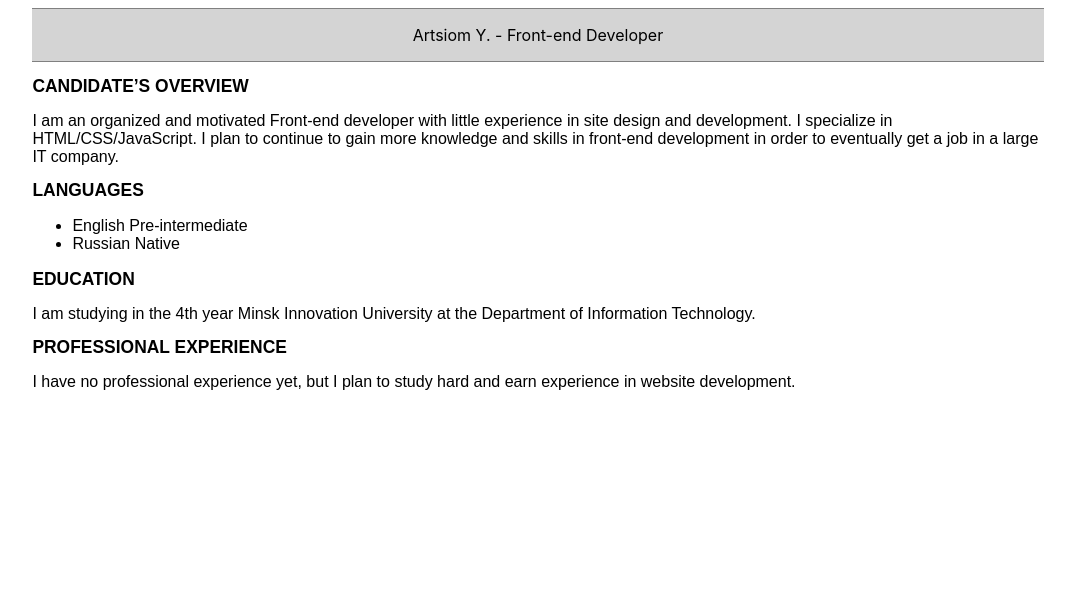
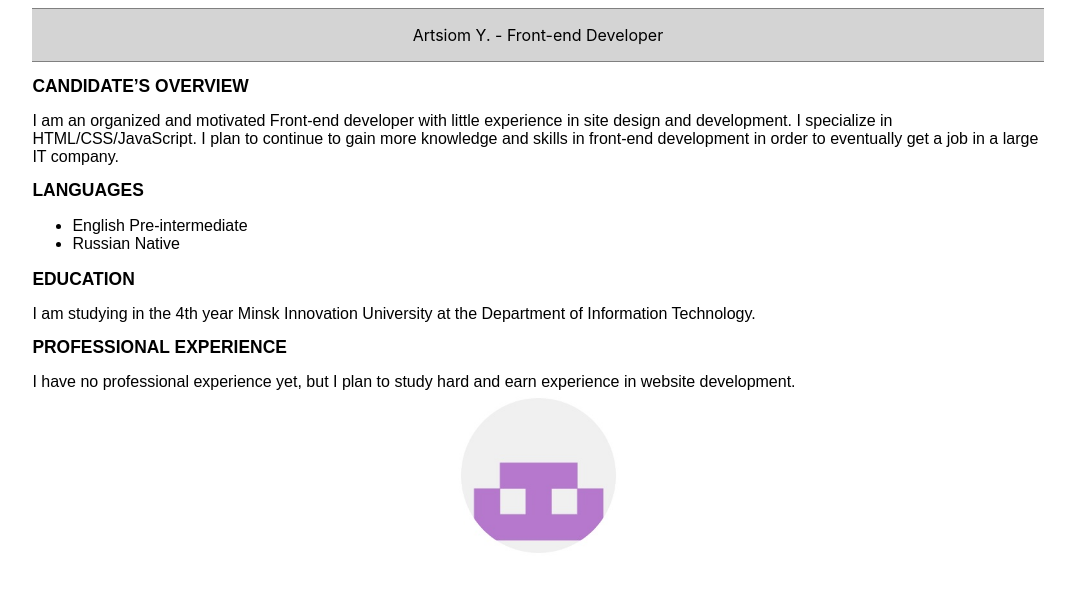
Before and after one commit to Akira-Dev95/rsschool-cv, a plain HTML site: page index.html in a window 1280 px wide. Shown: the whole page, without its empty margins (102-1177 px from the left). Drawn offline with Linux system fonts and the light colour scheme.

Commit message:
add: img

```diff
--- a/index.html
+++ b/index.html
@@ -29,6 +29,8 @@
       <h2>PROFESSIONAL EXPERIENCE</h2>
       I have no professional experience yet, but I plan to study hard and earn
       experience in website development.
+      <br />
+      <img src="avatarka.jpg" width="189" alt="photo" />
     </div>
   </body>
 </html>
--- a/style.css
+++ b/style.css
@@ -27,3 +27,8 @@ h2 {
 .string {
   background-color: rgb(212, 212, 212);
 }
+
+img {
+  display: block;
+  margin: auto;
+}
```
Also changed, not shown: avatarka.jpg (added), 1 other file.
